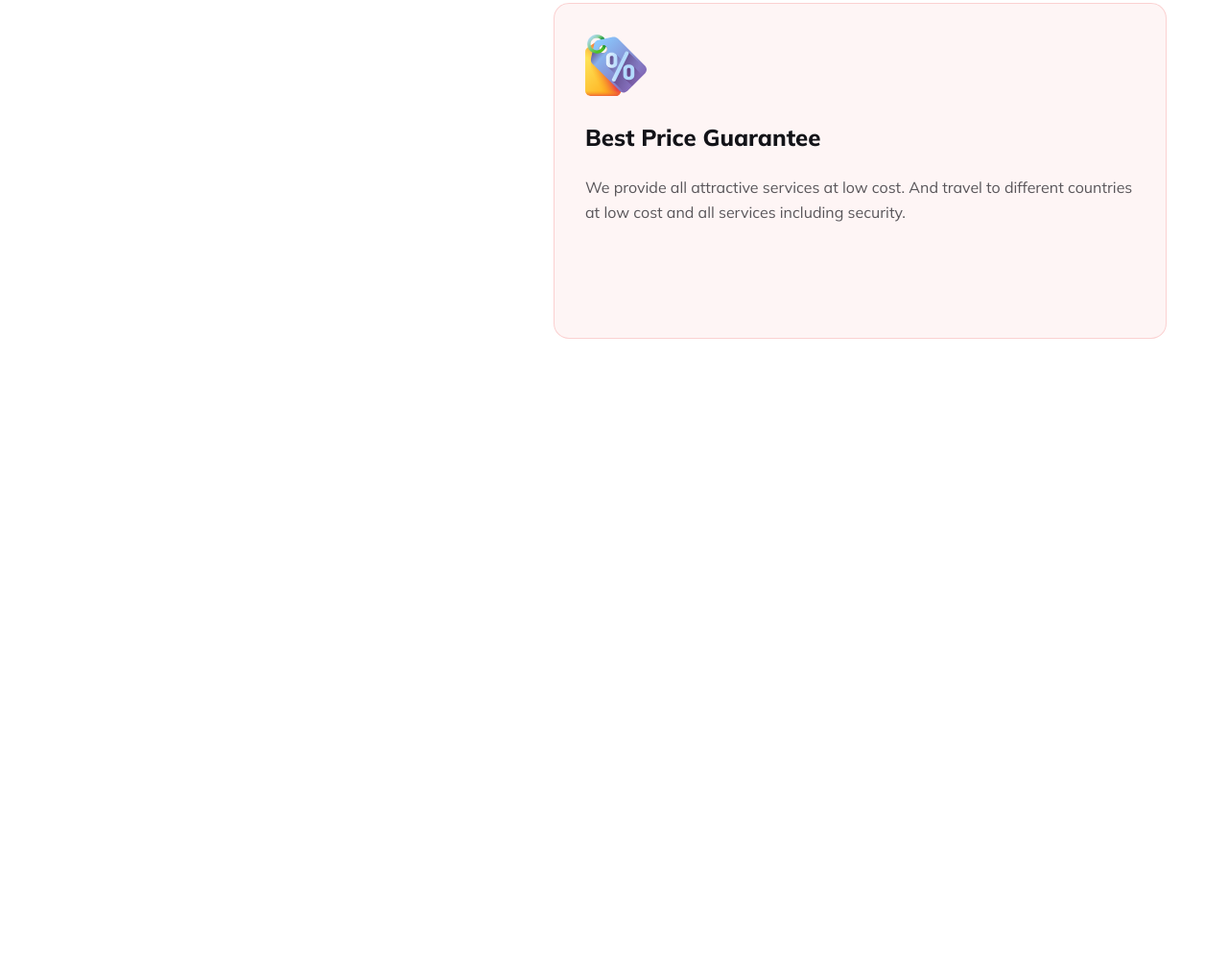
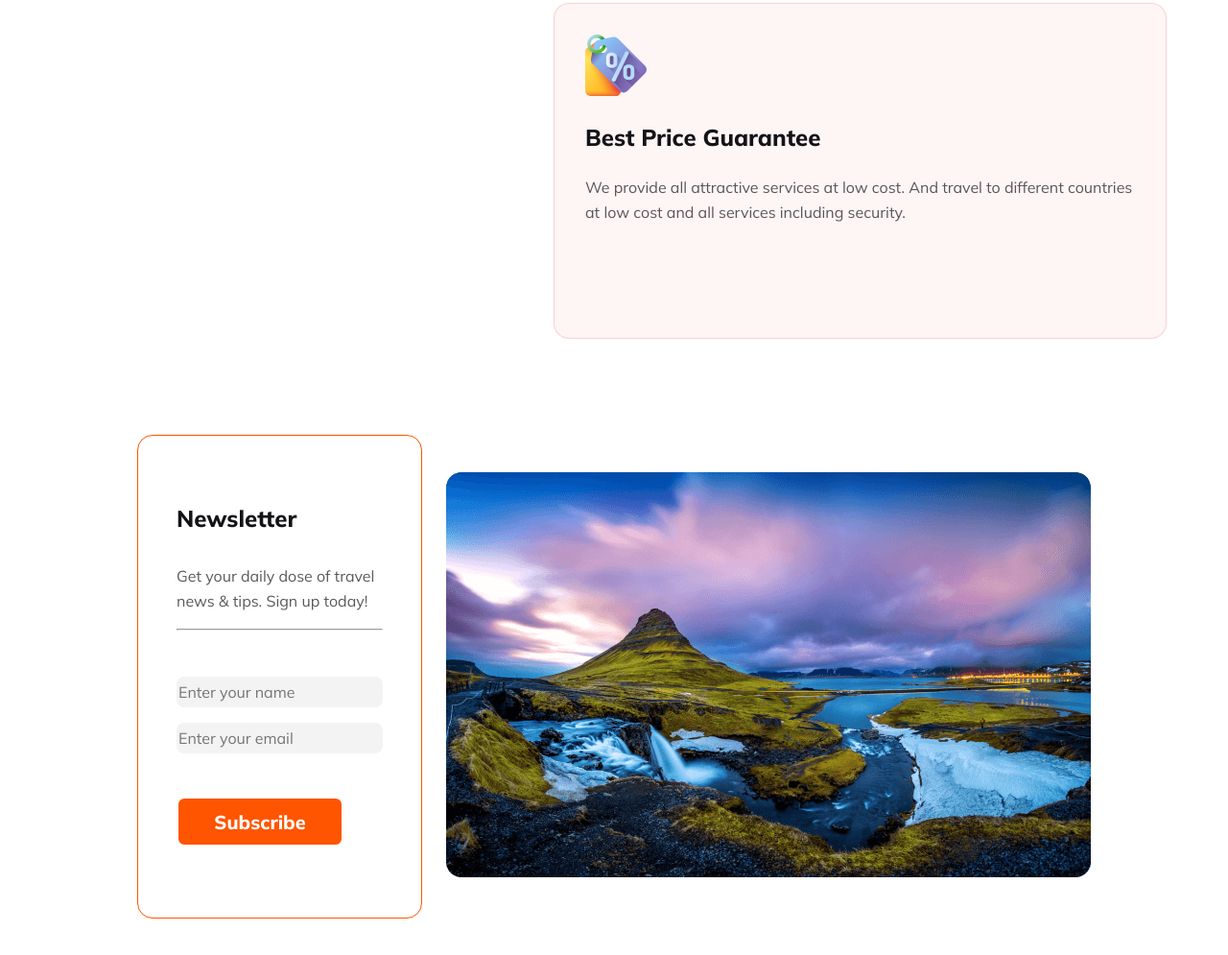
Before and after one commit to CseRashed/Travel-Explorer, a plain HTML site: page index.html in a window 1280 px wide. Shown: the part 3552-4547 px from the top of the page at 96% size. Before the commit the page ends 4005 px from the top, so only its background shows below. Drawn offline with Linux system fonts and the light colour scheme.

Commit message:
created Section-4 Newsletter

```diff
--- a/Style/style.css
+++ b/Style/style.css
@@ -260,3 +260,86 @@ button{
 
 
 /* Section-3 Why Choose Us Related Styles End */
+
+/* Section-4 Newsletter Related Styles Start */
+
+.newsletter{
+    display: flex;
+    justify-content: space-between;
+    margin: 100px 135px;
+    gap: 25px;
+    align-items: center;
+
+}
+.heading{
+    color: #131318;
+    font-family: Mulish;
+    font-size: 24px;
+    font-style: normal;
+    font-weight: 800;
+    line-height: normal;
+}
+.description{
+    color: #5A5A5D;
+font-family: Mulish;
+font-size: 16px;
+font-style: normal;
+font-weight: 400;
+line-height: 26px;
+}
+.section-4-content{
+    width: 500px;
+    height: 422px;
+    border-radius: 16px;
+    border: 1px solid #FF5400;
+    background: #FFF;
+    padding: 40px;
+}
+.input{
+    display: grid;
+    grid-template-rows: repeat(2 ,1fr);
+    gap: 16px;
+   margin-top: 48px;
+}
+.input input{
+    height: 30px;
+    color: rgba(19, 19, 24, 0.30);
+    font-family: Mulish;
+    font-size: 16px;
+    font-style: normal;
+    font-weight: 400;
+    line-height: normal;
+    border: 2px solid;
+    border-radius: 8px;
+    background: rgba(19, 19, 24, 0.05);
+    border: none;
+}
+.save-now{
+    height:100px;
+    width: 200px;
+    border-radius: 10px;
+background: #FF5400;
+align-items: center;
+text-align: center;
+padding-bottom: 10px;
+}
+.save-now p{
+    color: #FFF;
+font-family: Mulish;
+font-size: 22px;
+font-style: normal;
+font-weight: 400;
+line-height: normal;
+}
+.save-now h4{
+    color: #FFF;
+font-family: Mulish;
+font-size: 1.5em;
+font-style: normal;
+font-weight: 800;
+line-height: normal;
+}
+
+
+
+/* Section-4 Newsletter Related Styles End */
--- a/index.html
+++ b/index.html
@@ -643,6 +643,32 @@
 
       </section>
       <!-- Section-3 Why Choose Us Related End -->
+
+      <!-- Secion-4 Newsletter Related Start -->
+      <section>
+        <div class="section-4">
+         <div class="newsletter">
+          <div class="section-4-content">
+            <h4 class="heading">Newsletter</h4>
+            <p class="description">Get your daily dose of travel news & tips. Sign up today!</p>
+            <hr>
+           <div class="input">
+            <input type="text" placeholder="Enter your name" name="" id="">
+            <input type="email" placeholder="Enter your email">
+           </div>
+            <button class="suscribe">Subscribe</button>
+          </div>
+          <div class="section-4-image">
+            <img src="./Images/Rectangle 8 (1).png" alt="">
+            </div>
+
+          </div>
+         </div>
+        </div>
+
+      </section>
+
+      <!-- Section-4 Newsletter Related End -->
     </main>
     <footer>
 
```
